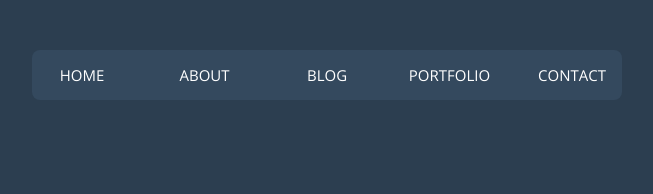
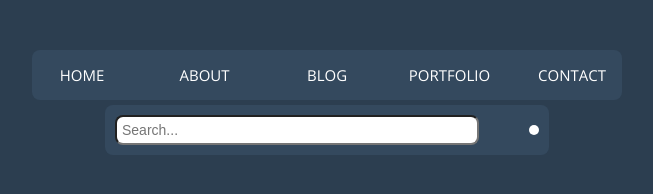
Before and after one commit to avimanyurimal/AvimanyuRimalOfficalWebisite, a plain HTML site: page index.html in a window 1280 px wide. Shown: the whole page, without its empty margins (313-966 px from the left). Drawn offline with nearby package versions, Linux system fonts and the light colour scheme.

Commit message:
Avimanyu_Rimal_Offical_Website

```diff
--- a/index.css
+++ b/index.css
@@ -3,6 +3,7 @@
 body {
     font-family: 'Open Sans', sans-serif;
     background: #2c3e50
+    /* background:#121212; */
 }
 
 nav {
@@ -12,6 +13,7 @@ nav {
     transform: translateX(-50%);
     width: 590px;
     background: #34495e;
+    /* background: #1e1e1f; */
     font-size: 0;
     border-radius: 8px
 }
@@ -41,11 +43,13 @@ nav a {
 
 nav a:hover {
     background-color: #20b2aa;
+    /* background-color: #121212; */
     border-radius: 8px
 }
 
 nav a:hover~.animation {
     background-color: #20b2aa;
+    /* background-color: #121212; */
     width: 100%
 }
 
@@ -68,3 +72,40 @@ nav a:nth-child(4) {
 nav a:nth-child(5) {
     width: 120px
 }
+
+.search-container{
+    position: fixed;
+    top: 105px;
+    left: 50%;
+    transform: translateX(-50%);
+    /* background: #1e1e1f; */
+    background: #34495e;
+    padding: 10px;
+    display: flex;
+    align-items: center;
+    border-radius: 8px;
+}
+
+.search-container input[type="text"]{
+    width: 350px;
+    border:whitesmokes;
+    background:#fff;
+    padding: 5px;
+    border-radius: 8px;
+    font-size: 14px;
+
+}
+
+.search-container button[type="submit"]{
+    border: none;
+    background:white;
+    border-radius: 800px;
+    padding: 5px;
+    margin-left: 50px;
+    cursor: pointer;
+
+}
+
+.search-container button[type="submit"] i {
+    font-size: 16px;
+}
--- a/index.html
+++ b/index.html
@@ -4,7 +4,7 @@
     <meta charset="UTF-8">
     <meta http-equiv="X-UA-Compatible" content="IE=edge">
     <meta name="viewport" content="width=device-width, initial-scale=1.0">
-    <title>Avimanyu Rimal Offical Webiste</title>
+    <title>Avimanyu Rimal Official Website</title>
     <link rel="stylesheet" href="index.css">
     <link rel="icon" type="image/png" href="AvimanyuRimal.jpg">
 </head>
@@ -18,6 +18,9 @@
             <li><a href="#">Contact</a></li>
         </ul>
     </nav>
-
+    <div class="search-container">
+        <input type="text" placeholder="Search...">
+        <button type="submit"><i class="fas fa-search"></i></button>
+    </div>
 </body>
 </html>
```
